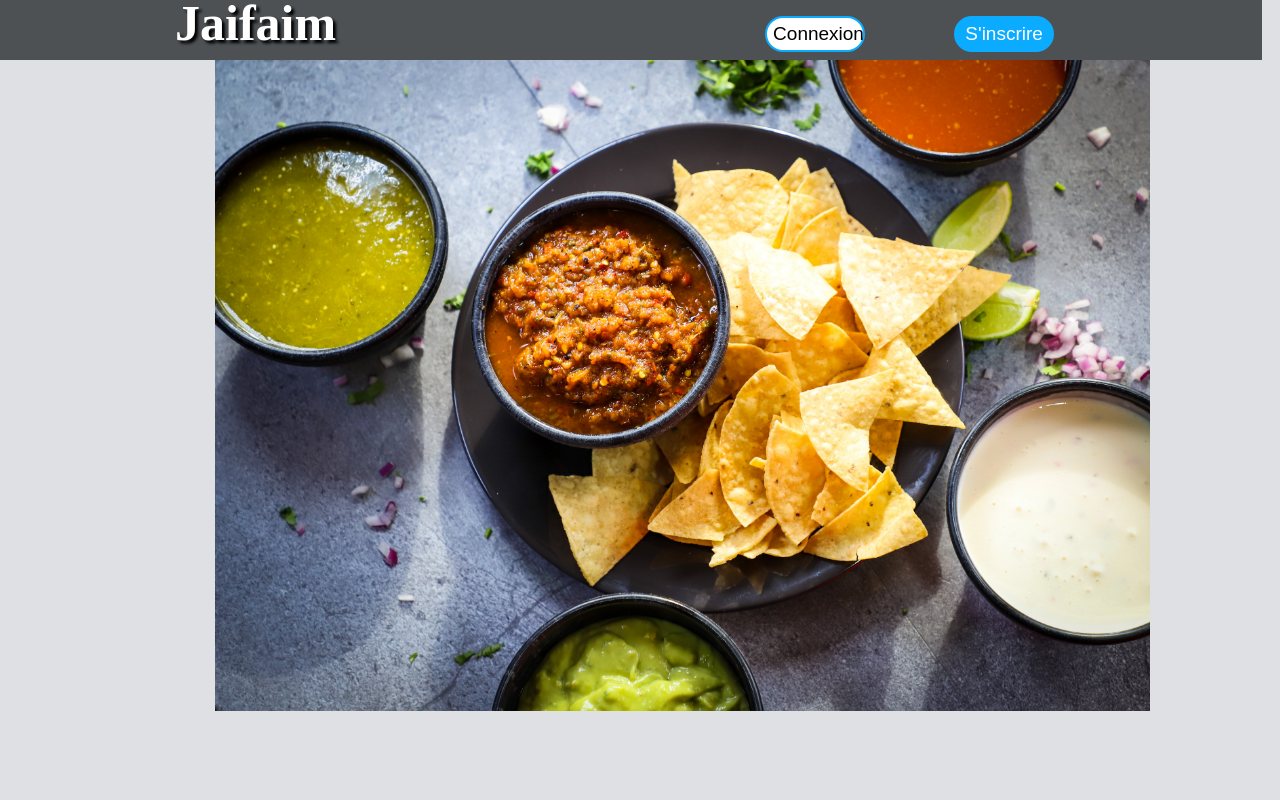
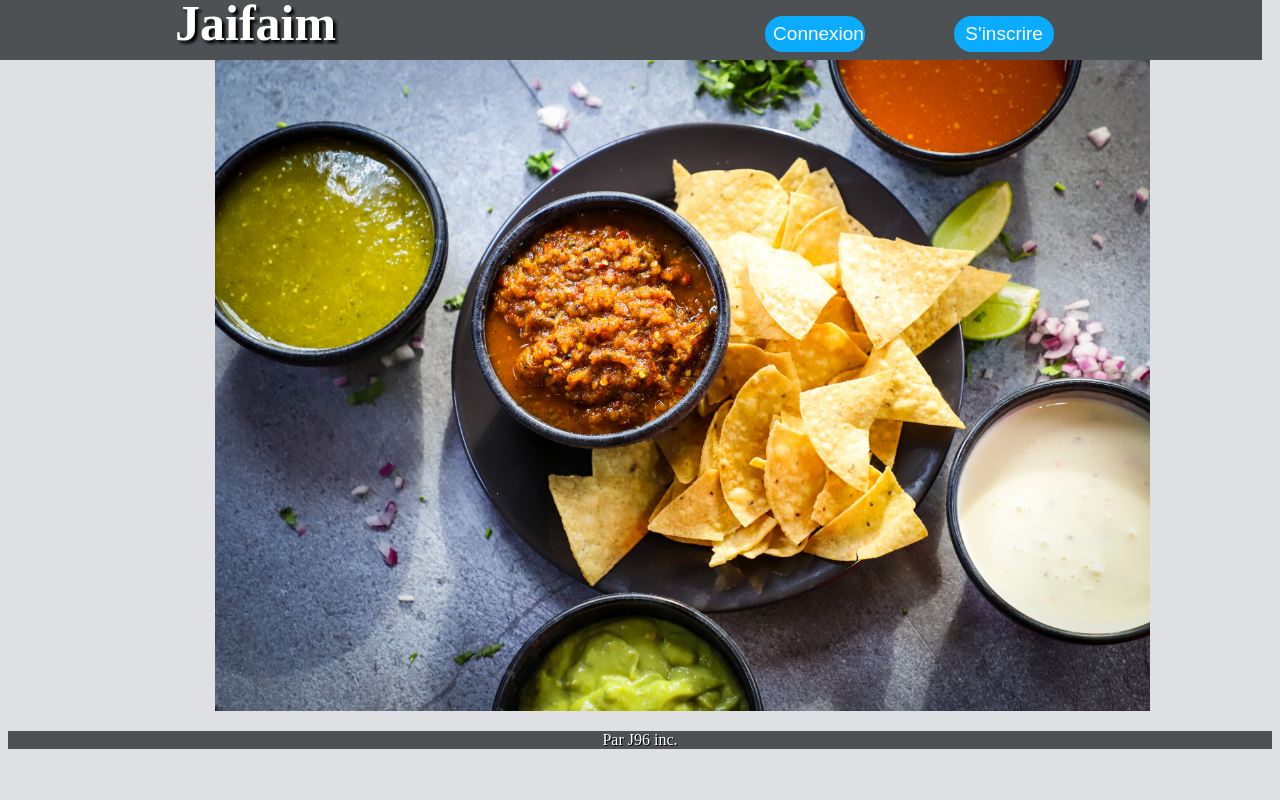
Before and after one commit to joanis96/jaifaimv3, a PHP site: page / in a window 1280 px wide. Run offline with PHP 8.4, Linux system fonts and the light colour scheme.

Commit message:
modifs...

```diff
--- /dev/null
+++ b/css/footer.css
@@ -0,0 +1,6 @@
+footer {
+    text-align: center;
+    color: #FFF;
+    text-shadow: 1px 1px #000;
+    background-color: #0a0e11ad;
+}
--- a/css/index.css
+++ b/css/index.css
@@ -33,11 +33,11 @@ body {
     }
 
     .btn-sign-in {
-    color:#000000;
+    color:#fff;
     font-size:19px;
     width:100px;
     line-height:30px;
-    background-color:#ffffff;
+    background-color:#0bacff;
     border:2px solid #0bacff;
     border-radius:100px;
     -webkit-border-radius:100px;
@@ -47,8 +47,8 @@ body {
 
     .btn-sign-in:hover {
     color:#ffffff;
-    background-color:#0bacff;
-    border:2px solid #0bacff;
+    background-color:#0488cd;
+    border:2px solid #0488cd;
     }
 
     .btn-sign-up {
--- a/edit_profile.php
+++ b/edit_profile.php
@@ -37,7 +37,6 @@ if (isset($_POST['save'])) {
 <head>
     <meta charset="utf-8" />
     <meta name="viewport" content="width=device-width, initial-scale=1.0">
-    <meta http-equiv="cache-control" content="no-store,max-age=0" />
     <title>Jaifaim, mettre à jour le profil</title>
     <link rel="stylesheet" type="text/css" href="css/edit_profile.css">
 </head>
--- a/home.php
+++ b/home.php
@@ -59,7 +59,6 @@ function time_stamp($session_time)
 <head>
     <meta charset="utf-8" />
     <meta name="viewport" content="width=device-width, initial-scale=1.0">
-    <meta http-equiv="cache-control" content="no-store,max-age=0" />
     <title>Jaifaim, partage cuisine, recettes</title>
     <link rel="stylesheet" type="text/css" href="css/home.css">
 </head>
--- a/index.php
+++ b/index.php
@@ -4,9 +4,9 @@
 	<head>
 		<meta charset="utf-8" />
     	<meta name="viewport" content="width=device-width, initial-scale=1.0">
-    	<meta http-equiv="cache-control" content="no-store,max-age=0" />
 		<title>Jaifaim, connexion ou inscription!</title>
 		<link rel="stylesheet" type="text/css" href="css/index.css">
+		<link rel="stylesheet" href="css/footer.css">
 	</head>
 
 <body>
@@ -31,6 +31,9 @@
 		</div>
 	</div>
 
+	<footer style="text-align: center; color:#FFF">
+  		<p>Par J96 inc.</p>
+	</footer>
 </body>
 
 </html>
--- a/profile.php
+++ b/profile.php
@@ -4,7 +4,6 @@
 <head>
     <meta charset="utf-8" />
     <meta name="viewport" content="width=device-width, initial-scale=1.0">
-    <meta http-equiv="cache-control" content="no-store,max-age=0" />
     <title>Jaifaim, profil </title>
     <link rel="stylesheet" type="text/css" href="css/profile.css">
 </head>
--- a/signin.php
+++ b/signin.php
@@ -4,7 +4,6 @@
 <head>
     <meta charset="utf-8" />
     <meta name="viewport" content="width=device-width, initial-scale=1.0">
-    <meta http-equiv="cache-control" content="no-store,max-age=0" />
     <title>Jai faim, se connecter </title>
     <link rel="stylesheet" type="text/css" href="css/signin.css">
 </head>
--- a/signup.php
+++ b/signup.php
@@ -4,7 +4,6 @@
 <head>
     <meta charset="utf-8" />
     <meta name="viewport" content="width=device-width, initial-scale=1.0">
-    <meta http-equiv="cache-control" content="no-store,max-age=0" />
     <title>Jaifaim, s'inscrire </title>
     <link rel="stylesheet" type="text/css" href="css/signup.css">
 </head>
--- a/timeline.php
+++ b/timeline.php
@@ -59,7 +59,6 @@ function time_stamp($session_time)
 <head>
     <meta charset="utf-8" />
     <meta name="viewport" content="width=device-width, initial-scale=1.0">
-    <meta http-equiv="cache-control" content="no-store,max-age=0" />
     <title>Jaifaim chronologie, historique </title>
     <link rel="stylesheet" type="text/css" href="css/timeline.css">
 </head>
--- a/updatecover.php
+++ b/updatecover.php
@@ -4,7 +4,6 @@
 <head>
     <meta charset="utf-8" />
     <meta name="viewport" content="width=device-width, initial-scale=1.0">
-    <meta http-equiv="cache-control" content="no-store,max-age=0" />
     <title>Jaifaim m-a-j photo couverture</title>
     <link rel="stylesheet" type="text/css" href="css/home.css">
 </head>
--- a/updatephoto.php
+++ b/updatephoto.php
@@ -4,7 +4,6 @@
 <head>
     <meta charset="utf-8" />
     <meta name="viewport" content="width=device-width, initial-scale=1.0">
-    <meta http-equiv="cache-control" content="no-store,max-age=0" />
     <title>Jaifaim m-a-j photo </title>
     <link rel="stylesheet" type="text/css" href="css/home.css">
 </head>
```
